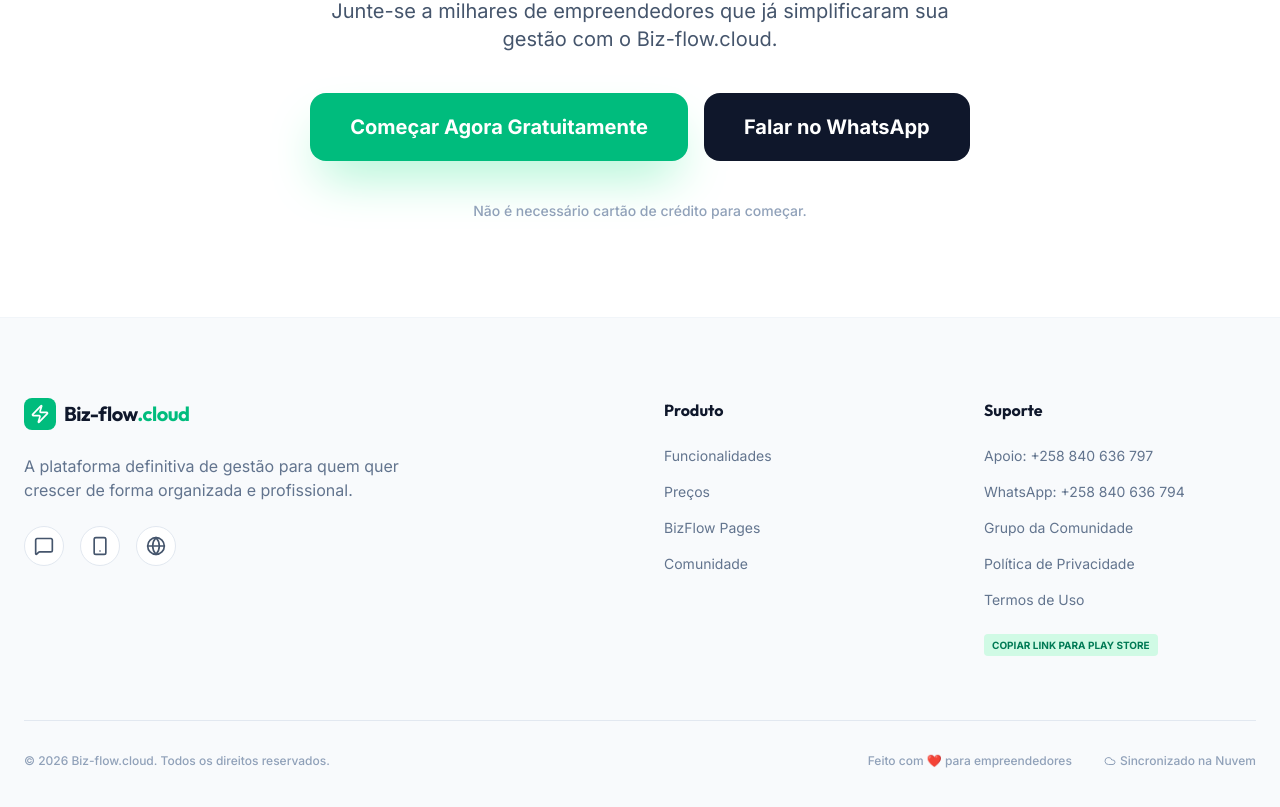
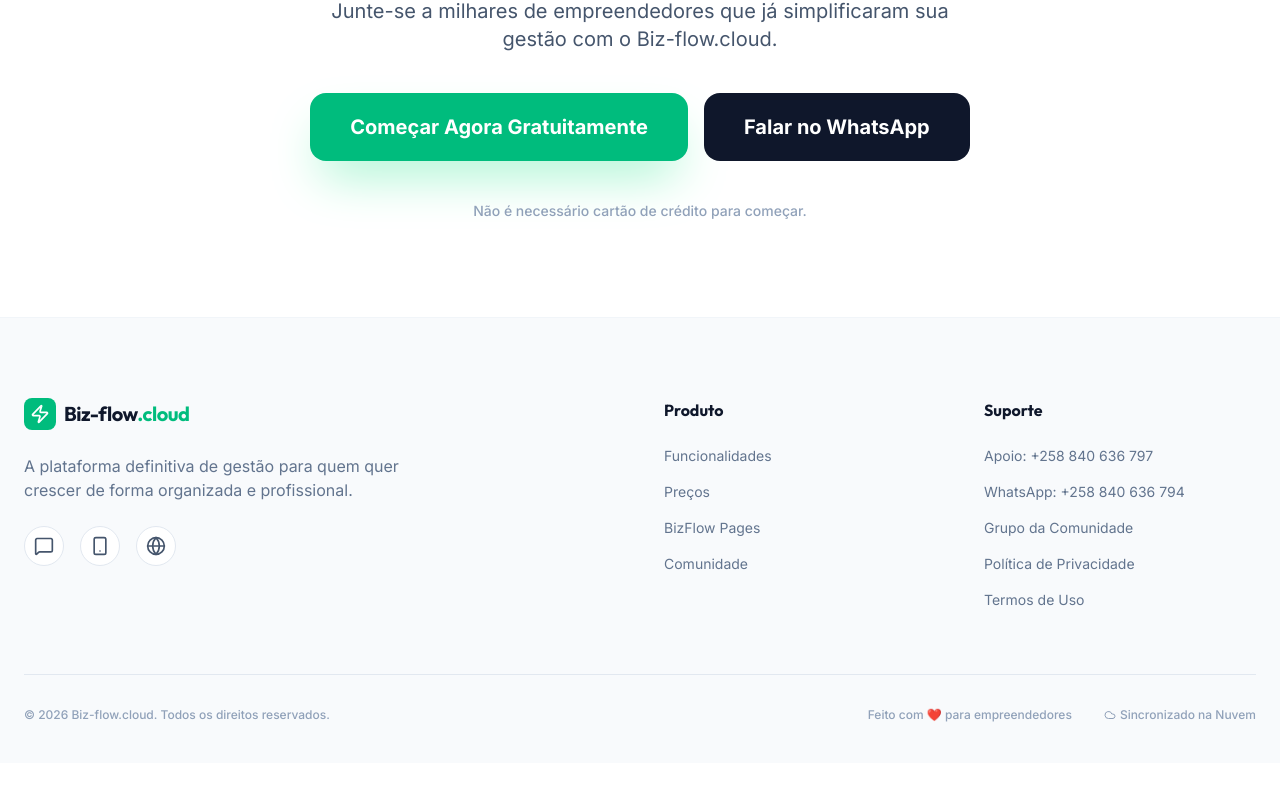
Before and after one commit to autshopping83-oss/P-gina-, a React (Vite) app: page / in a window 1280 px wide. Shown: the part 6067-6874 px from the top of the page. After the commit the page ends 6830 px from the top, so only its background shows below. Built offline with nearby package versions, Linux system fonts and the light colour scheme.

Commit message:
feat: Remove redundant Play Store link button
The button to copy the Play Store link for the Privacy Policy was redundant. The privacy policy is accessible via a direct link, and users can easily copy that URL if needed. This change removes the button to streamline the UI and avoid confusion.

```diff
--- a/src/App.tsx
+++ b/src/App.tsx
@@ -635,18 +635,6 @@
                 <li><a href="https://chat.whatsapp.com/HCqTa1jG2cU3sufJww1EPT?mode=gi_t" target="_blank" rel="noopener noreferrer" className="hover:text-emerald-600 transition-colors">Grupo da Comunidade</a></li>
                 <li><Link to="/privacy" className="hover:text-emerald-600 transition-colors">Política de Privacidade</Link></li>
                 <li><Link to="/terms" className="hover:text-emerald-600 transition-colors">Termos de Uso</Link></li>
-                <li className="pt-2">
-                  <button
-                    onClick={() => {
-                      const url = `${window.location.origin}/#/privacy`;
-                      navigator.clipboard.writeText(url);
-                      alert('Link da Política copiado para a Play Store!');
-                    }}
-                    className="text-[10px] bg-emerald-100 text-emerald-700 px-2 py-1 rounded hover:bg-emerald-200 transition-colors font-bold uppercase"
-                  >
-                    Copiar Link para Play Store
-                  </button>
-                </li>
               </ul>
             </div>
           </div>
```
